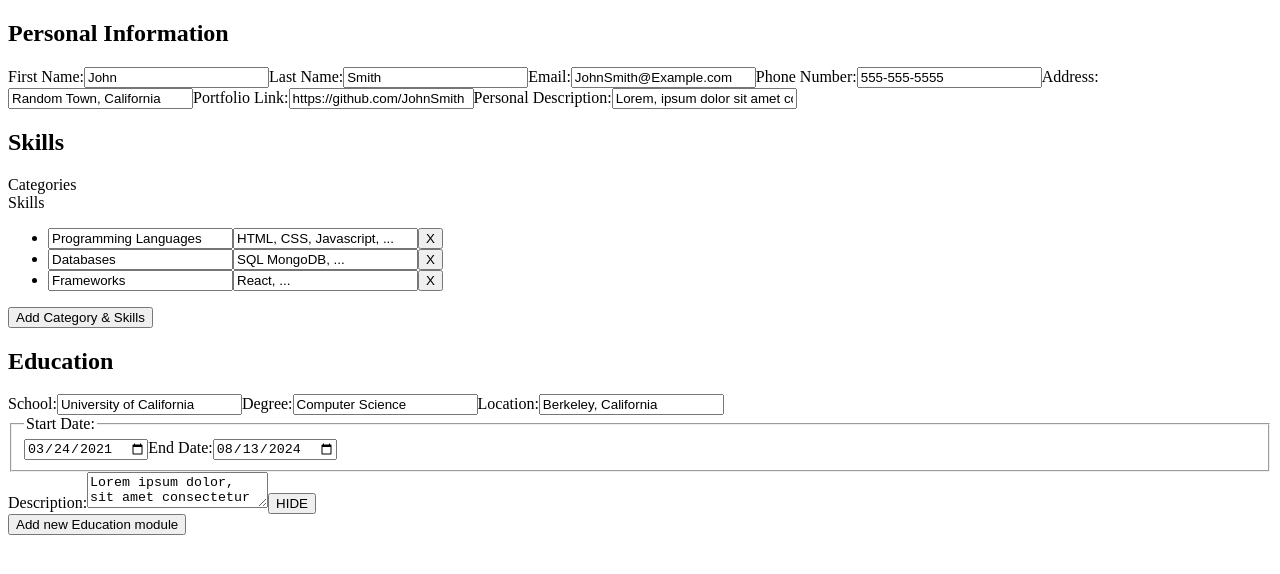
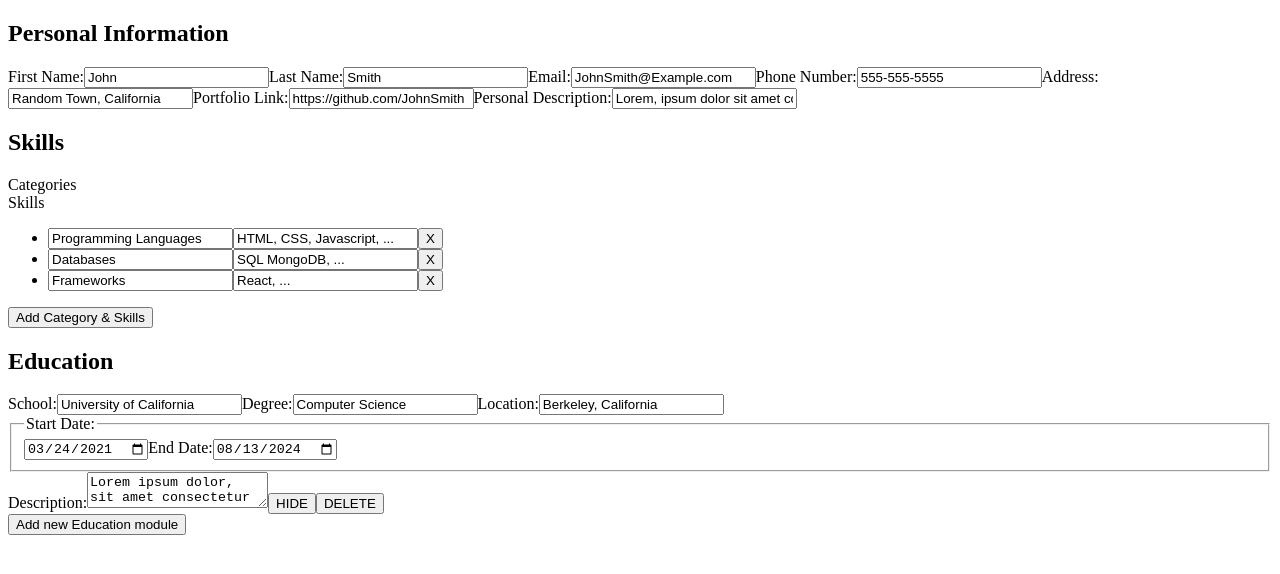
Before and after one commit to Neon-Panda/Project-CV-Application, a React (Vite) app: page / in a window 1280 px wide. Shown: the top 574 px of the page. Built offline with nearby package versions, Linux system fonts and the light colour scheme.

Commit message:
feat: education history delete btn

```diff
--- a/src/components/education-history.jsx
+++ b/src/components/education-history.jsx
@@ -12,6 +12,13 @@ export default function education({ personalEducation, setPersonalEducation }) {
 
     const hiddenToggle = () => {
       return !personalEducation[index].visible;
+    };
+
+    const deleteField = (index) => {
+      console.log("test");
+      setPersonalEducation(
+        personalEducation.filter((item, itemIndex) => itemIndex !== index)
+      );
     };
 
     switch (event.target.name || event.target.dataset.btn) {
@@ -35,6 +42,10 @@ export default function education({ personalEducation, setPersonalEducation }) {
         break;
       case "hide":
         editField("visible", hiddenToggle(), index);
+        break;
+      case "delete":
+        deleteField(index);
+        break;
       default:
         break;
     }
@@ -127,6 +138,14 @@ export default function education({ personalEducation, setPersonalEducation }) {
         >
           HIDE
         </button>
+        <button
+          type="button"
+          data-btn="delete"
+          onClick={(event) => changeEducation(event, index)}
+        >
+          {" "}
+          DELETE
+        </button>
       </form>
     );
   }
@@ -142,6 +161,13 @@ export default function education({ personalEducation, setPersonalEducation }) {
           onClick={(event) => changeEducation(event, index)}
         >
           HIDE
+        </button>
+        <button
+          type="button"
+          data-btn="delete"
+          onClick={(event) => changeEducation(event, index)}
+        >
+          DELETE
         </button>
       </h3>
     );
```
